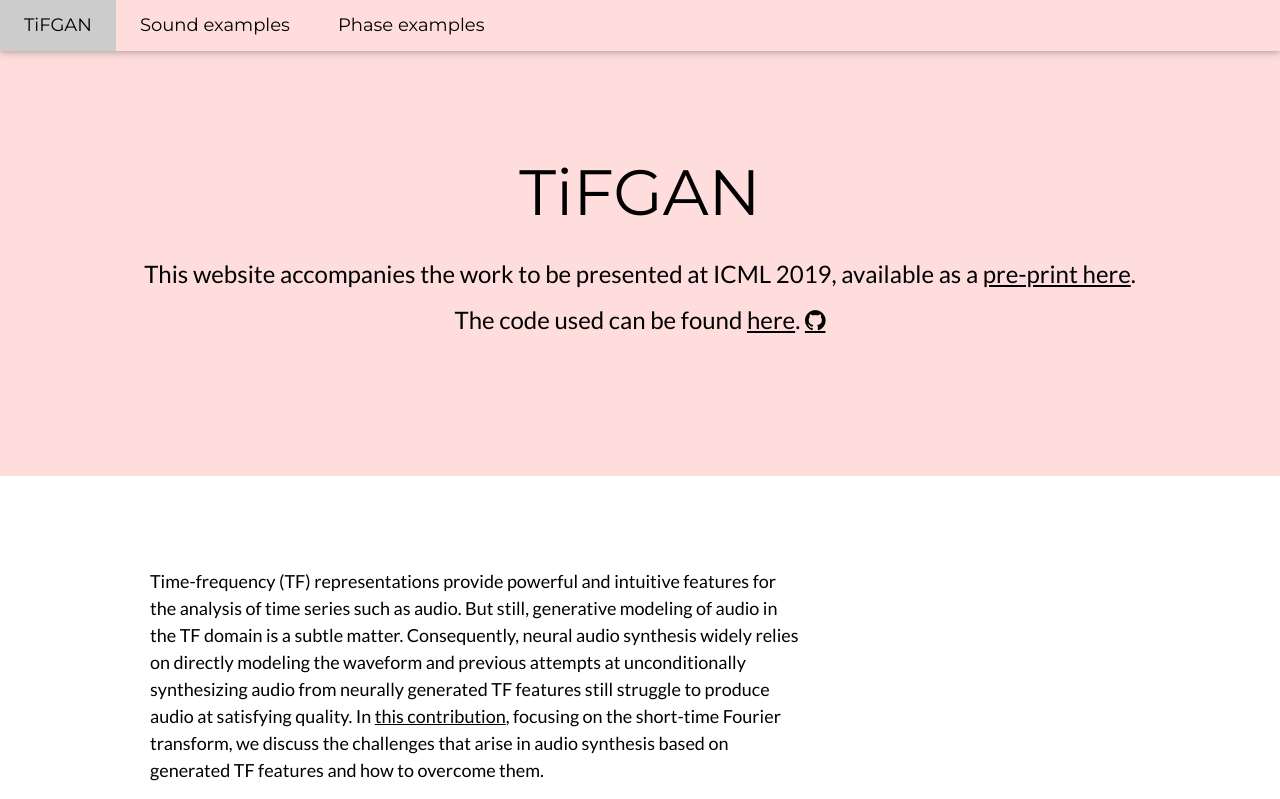
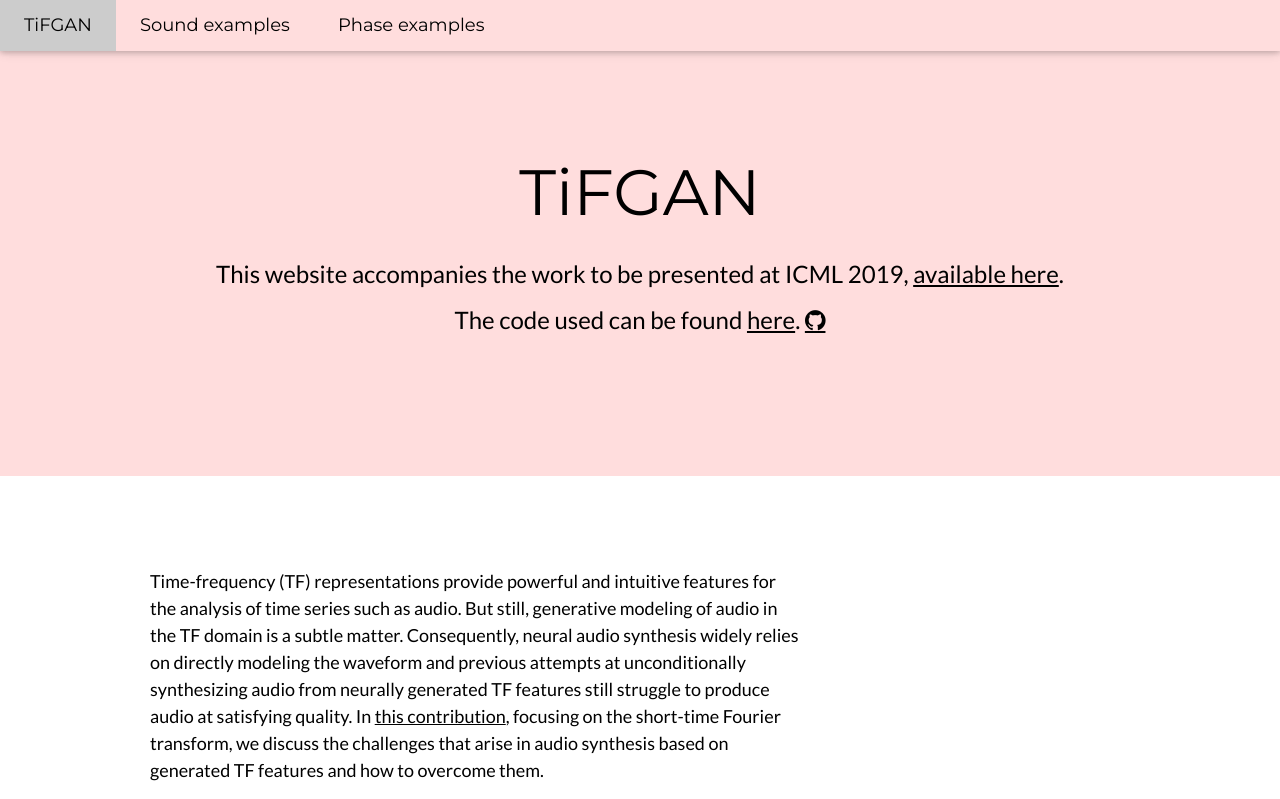
Before and after one commit to tifgan/tifgan.github.io, a plain HTML site: page index.html in a window 1280 px wide. Shown: the top 799 px of the page. Drawn offline with Linux system fonts and the light colour scheme.

Commit message:
This is no longer a pre-print :)

```diff
--- a/index.html
+++ b/index.html
@@ -33,7 +33,7 @@ body,h1,h2,h3,h4,h5,h6 {font-family: "Lato", sans-serif}
 <!-- Header -->
 <header class="w3-container w3-pale-red w3-center" style="padding:128px 16px">
   <h1 class="w3-margin w3-jumbo">TiFGAN</h1>
-    <h5 class="w3-xlarge">This website accompanies the work to be presented at ICML 2019, available as a <a href="https://arxiv.org/pdf/1902.04072" target="_blank">pre-print here</a>.</h5>
+    <h5 class="w3-xlarge">This website accompanies the work to be presented at ICML 2019, <a href="https://arxiv.org/pdf/1902.04072" target="_blank">available here</a>.</h5>
     <h5 class="w3-xlarge">The code used can be found <a href="https://github.com/tifgan/stftGAN" target="_blank">here</a>. <a href="https://github.com/tifgan/stftGAN" target="_blank" class="fa fa-github w3-hover-opacity"></a></h5>
 </header>
 
```
